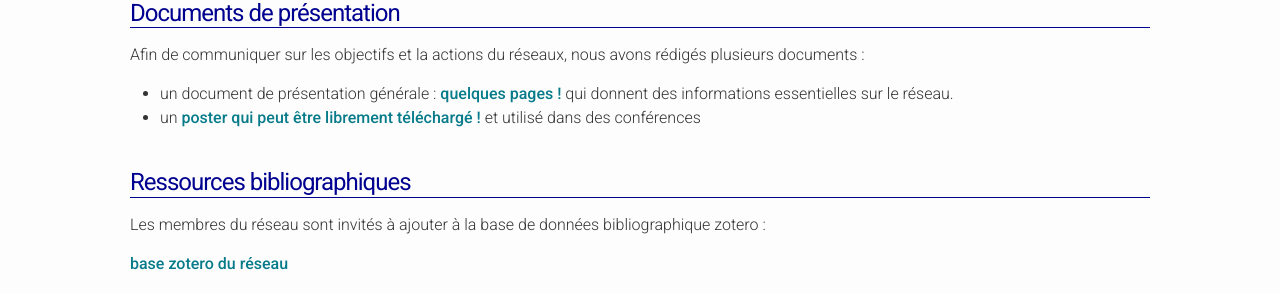
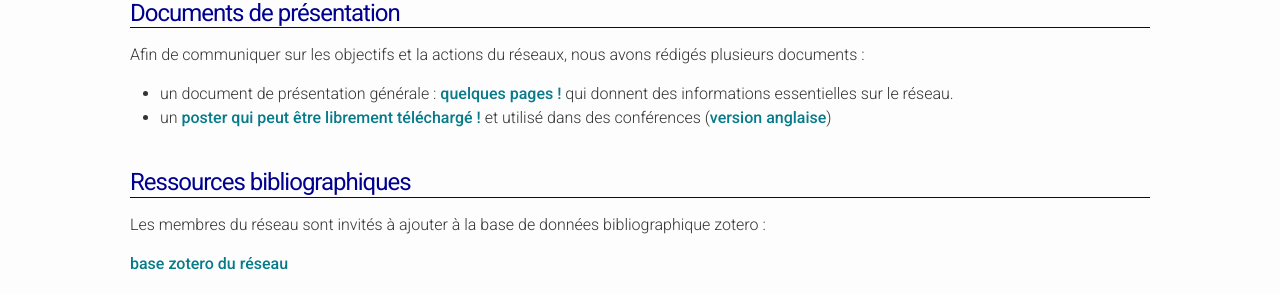
Before and after one commit to FR-RN/FR-RN, a Jekyll site: the page built from resources.md, in a window 1280 px wide. Shown: the part 1093-1387 px from the top of the page. Built offline with Jekyll 4.4.1, drawn with Linux system fonts in a browser that asks for light colours; some web fonts are replaced.

Commit message:
add poster

```diff
--- a/resources.md
+++ b/resources.md
@@ -51,7 +51,7 @@ Le flux **[RSS]({{ 'feed.xml' | relative_url }})** donne accès aux dernières n
 Afin de communiquer sur les objectifs et la actions du réseaux, nous avons rédigés plusieurs documents :
 
 * un document de présentation générale : [quelques pages !](../assets/pdfs/presentation.pdf)  qui donnent des informations essentielles sur le réseau.
-* un [poster qui peut être librement téléchargé !](../assets/pdfs/FRRN_Poster.pdf) et utilisé dans des conférences
+* un [poster qui peut être librement téléchargé !](../assets/pdfs/poster__RR_FR.pdf) et utilisé dans des conférences ([version anglaise](../assets/pdfs/poster__RR_EN.pdf))
 
 
 # Ressources bibliographiques
```
